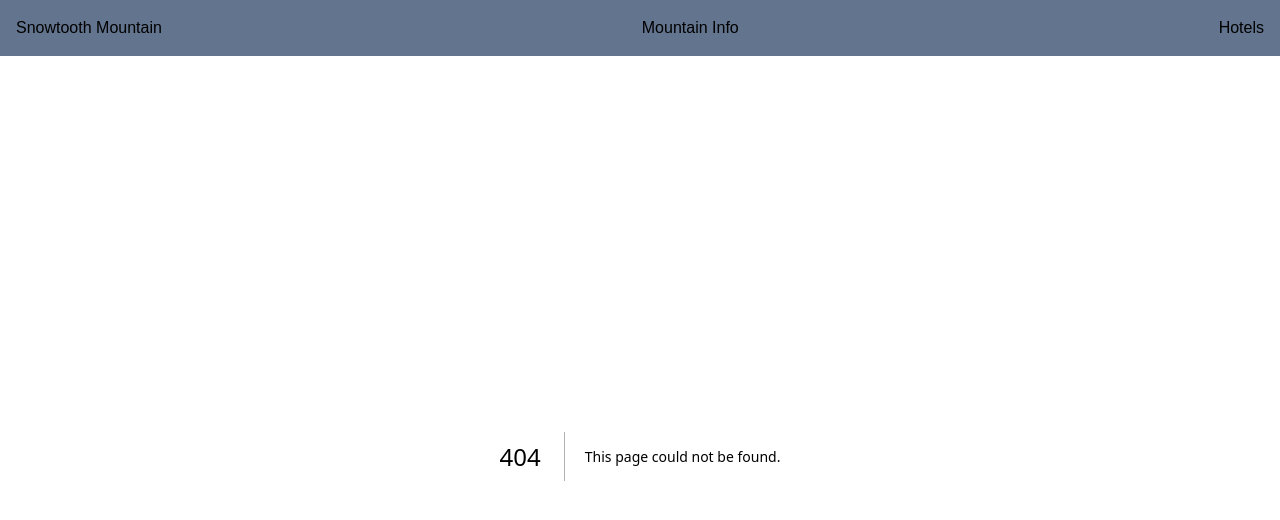
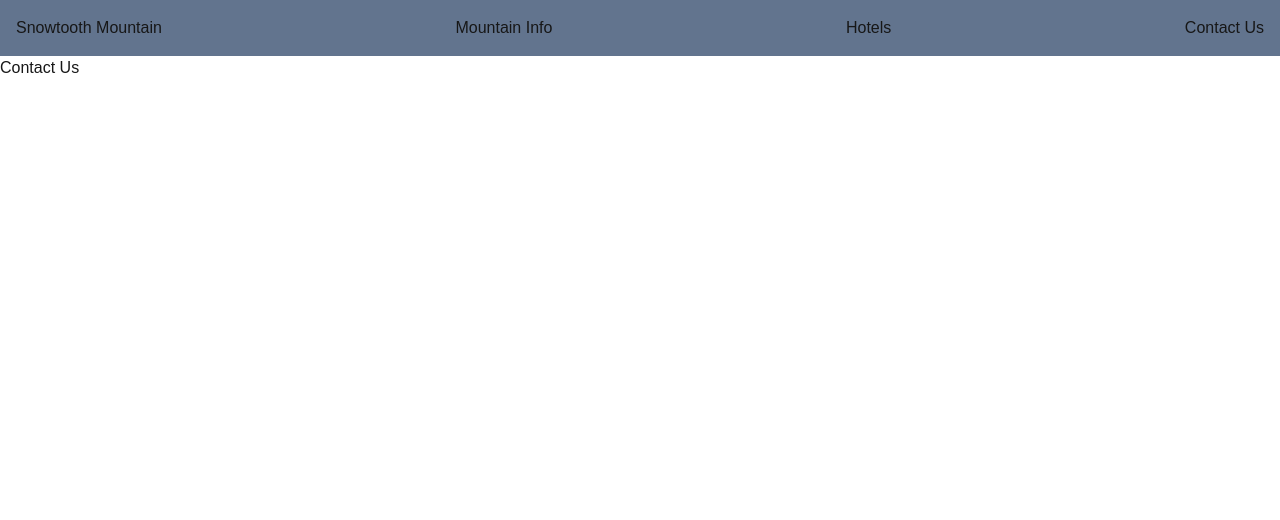
Before and after one commit to thounda/react-essential-training, a Next.js app in the folder Ch05/next-react-project/: page /contact in a window 1280 px wide. Before the commit this address had no page. Shown: the top 520 px of the page. Built offline with nearby package versions, Linux system fonts and the light colour scheme.

Commit message:
challenge - create new route

```diff
--- /dev/null
+++ b/Ch05/next-react-project/src/app/contact/page.js
@@ -0,0 +1,9 @@
+export default function Page() {
+  return (
+    <main>
+      <div>
+        <h1>Contact Us</h1>
+      </div>
+    </main>
+  );
+}
--- a/Ch05/next-react-project/src/app/layout.js
+++ b/Ch05/next-react-project/src/app/layout.js
@@ -31,6 +31,9 @@
           <div>
             <Link href="/hotels">Hotels</Link>
           </div>
+          <div>
+            <Link href="/contact">Contact Us</Link>
+          </div>
         </nav>
       </div>
     </header>
```
